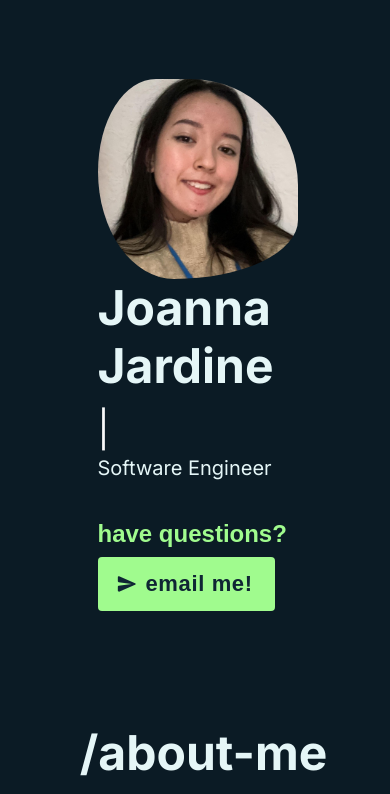
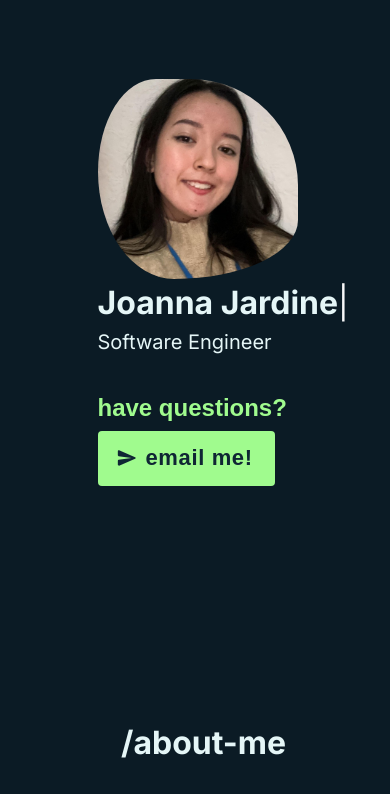
Before and after one commit to epicjoanna/my-portfolio, a Next.js app: page / in a window 390 px wide. Shown: the top 794 px of the page. Built offline with nearby package versions, Linux system fonts and the light colour scheme; a web font is replaced by a local one.

Commit message:
fixed name to display on single line

```diff
--- a/src/app/styles/Home.css
+++ b/src/app/styles/Home.css
@@ -62,6 +62,12 @@
 }
 
 @media only screen and (max-width: 600px) {
+
+  h1 {
+    font-size: 32px !important;
+    white-space: nowrap;
+  }
+
   #home {
     left: 25%;
   }
@@ -72,13 +78,6 @@
   }
 
   .Typist {
-    font-size: 36px;
-  }
-
-  .span-a {
-    display: inline-block;
-    flex-direction: row;
-    max-width: 220px;
-    font-size: 20px;
+    font-size: 32px;
   }
 }
```
Also changed, not shown: src/app/globals.css (line endings or trailing spaces).
